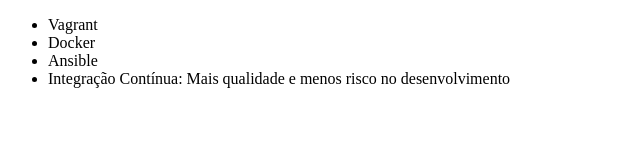
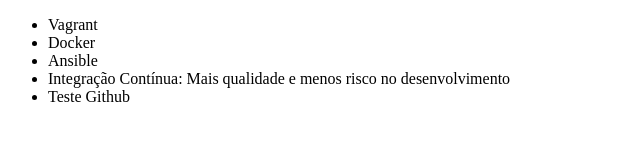
Before and after one commit to Edumassami/alura-git, a plain HTML site: page index.html in a window 1280 px wide. Shown: the whole page, without its empty margins (0-640 px from the left). Drawn offline with Linux system fonts and the light colour scheme.

Commit message:
Teste GitHub

```diff
--- a/index.html
+++ b/index.html
@@ -10,6 +10,7 @@
         <li>Docker</li>
         <li>Ansible</li>
         <li>Integração Contínua: Mais qualidade e menos risco no desenvolvimento</li>
+        <li>Teste Github</li>
     </ul>
 </body>
 </html>
```
